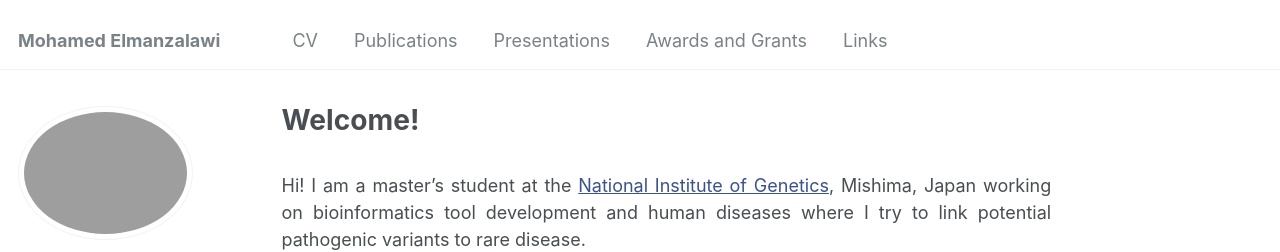
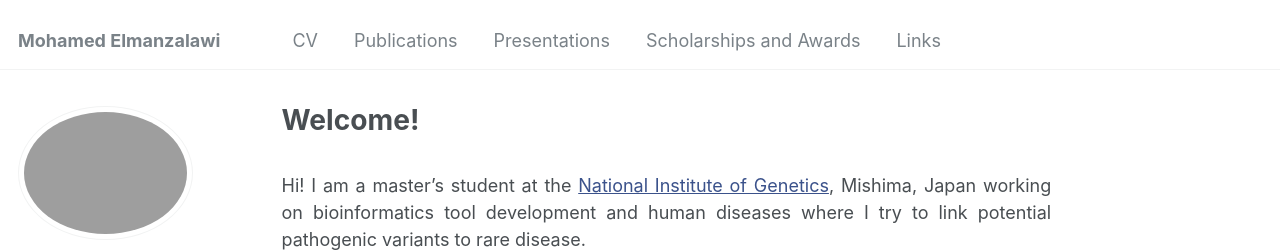
Before and after one commit to Mohamed-Elmanzalawi/MohamedElmanzalawi.github.io, a Jekyll site: the page built from _pages/about.md, in a window 1280 px wide. Shown: the top 252 px of the page. Built offline with Jekyll 4.4.1, drawn with Linux system fonts in a browser that asks for light colours; some web fonts are replaced.

Commit message:
Update navigation.yml

```diff
--- a/_data/navigation.yml
+++ b/_data/navigation.yml
@@ -18,8 +18,8 @@ main:
   - title: "Presentations"
     url: /presentations/
 
-  - title: "Awards and Grants"
-    url: /awards&grants/
+  - title: "Scholarships and Awards"
+    url: /scholaships&awards/
 
   # - title: "News"
     # url: /news/
```
